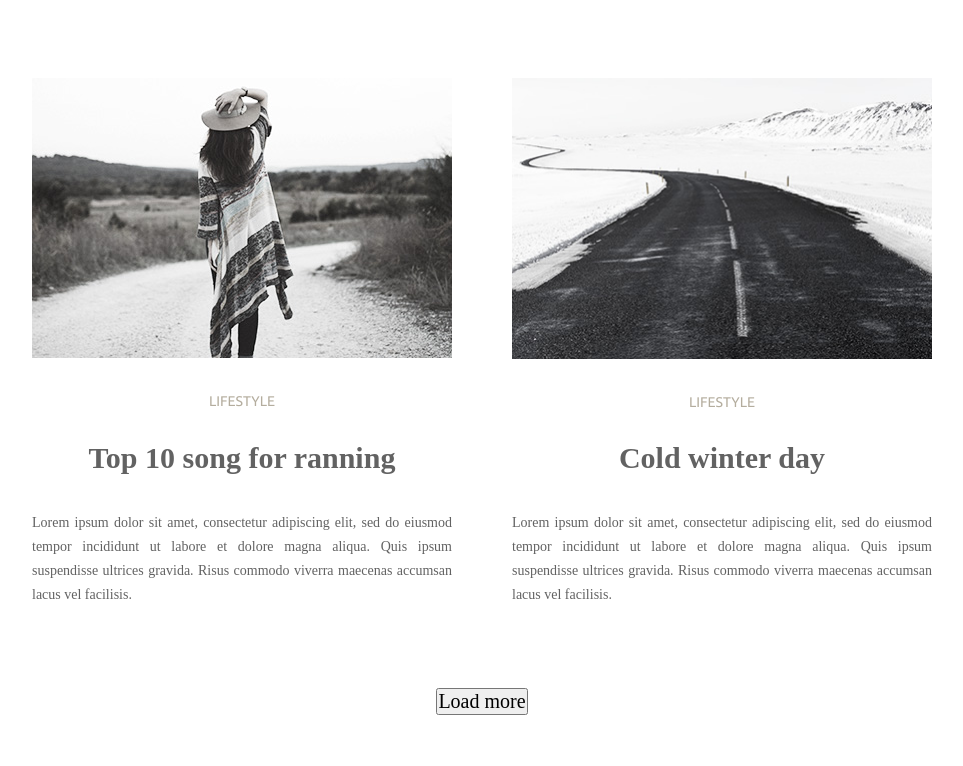
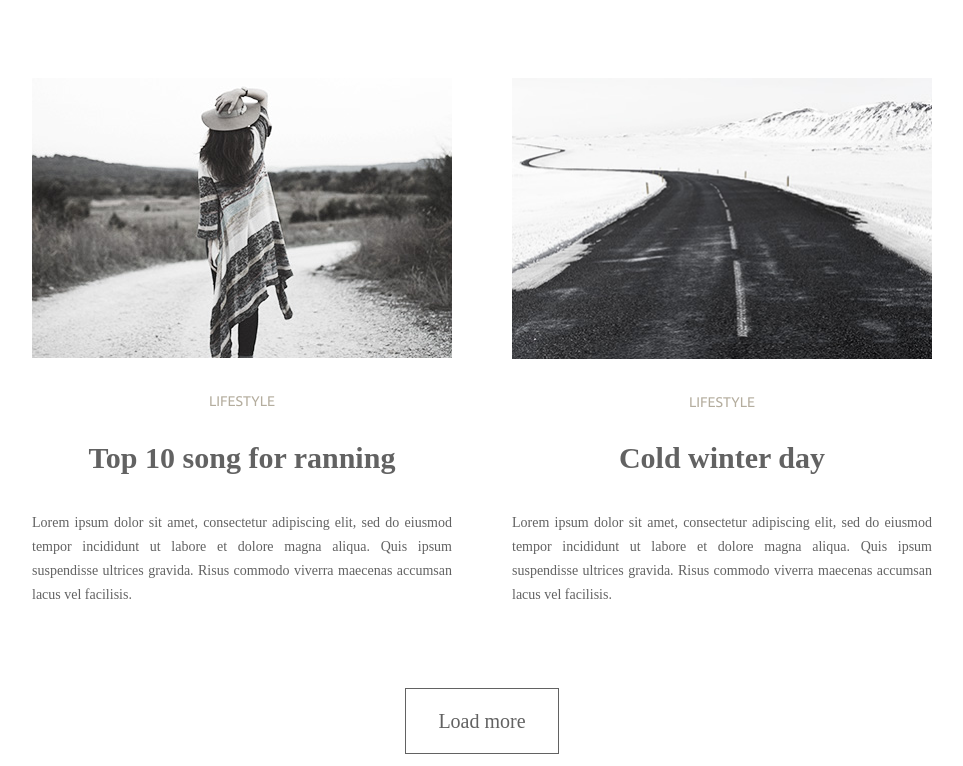
Before and after one commit to IrinaZamkova/ph-pages, a plain HTML site: page modul-3/HW-modul-3/modul-3/index.html in a window 1280 px wide. Shown: the part 1310-2076 px from the top of the page, without its empty margins (158-1121 px from the left). Drawn offline with Linux system fonts and the light colour scheme; files that its build step writes are made by us from their sources.

Commit message:
Update styles.css

```diff
--- a/modul-3/HW-modul-3/modul-3/css/styles.css
+++ b/modul-3/HW-modul-3/modul-3/css/styles.css
@@ -112,11 +112,26 @@ img {
   line-height: 1.2;
   margin-top: 35px;
 }
+
+
 /*button*/
 .footer-button {
   margin-bottom: 70px;
+  text-align: center;
+}
+
+.button-content{
   font-size: 20px;
+  line-height: 24px;
   text-align: center;
   font-family: "PlayfairDisplay";
   color: rgb(98, 98, 98);
+  background: transparent;
+  border-width: 1px;
+  border-color: #626262;
+  border-style: solid;
+  padding-left: 32px;
+  padding-right: 32px;
+  padding-top: 20px;
+  padding-bottom: 20px;
 }
```
